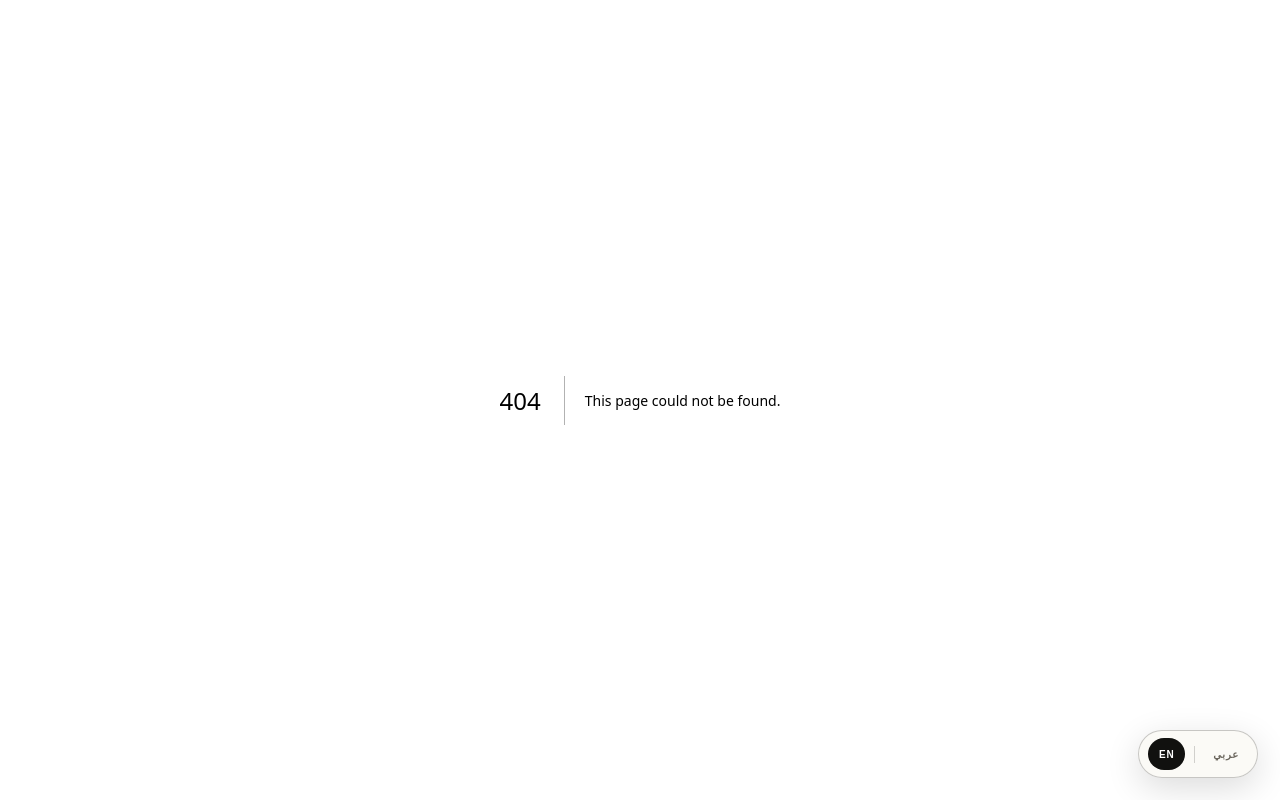
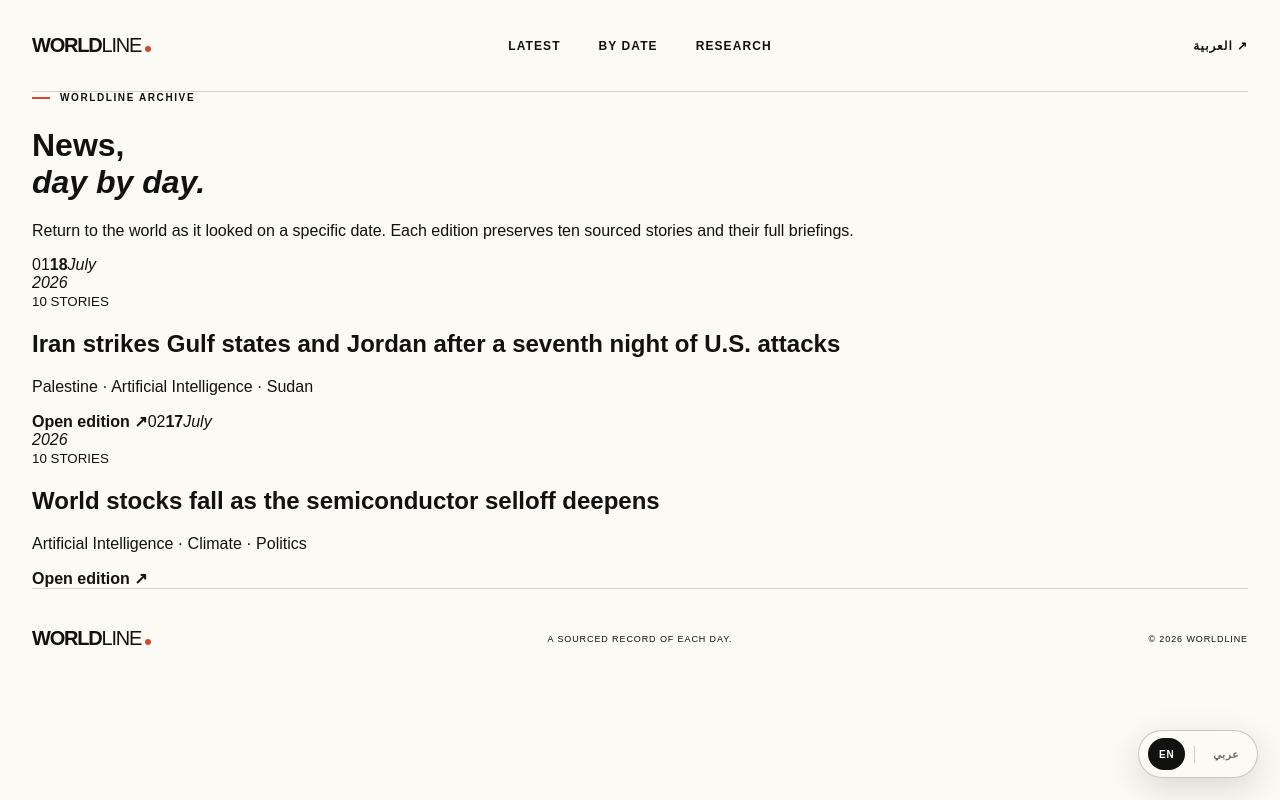
Before and after one commit to YYHomr/openworld, a Next.js app: page /date in a window 1280 px wide. Before the commit this address had no page. Built offline with nearby package versions, Linux system fonts and the light colour scheme.

Commit message:
Add news by date: app/date/page.tsx

```diff
--- /dev/null
+++ b/app/date/page.tsx
@@ -0,0 +1,4 @@
+import type {Metadata} from "next";import today from "../../data/news-2026-07-18.json";import previous from "../../data/archive/news-2026-07-17.json";
+export const metadata:Metadata={title:"News by Date — Worldline",description:"Browse Worldline's sourced daily news editions by date."};
+const editions=[{key:"2026-07-18",day:"18",month:"July",stories:today},{key:"2026-07-17",day:"17",month:"July",stories:previous}];
+export default function DateArchive(){return <main className="date-page"><nav className="nav shell date-nav"><a className="brand" href="/">WORLD<span>LINE</span><i/></a><div className="nav-links"><a href="/#latest">Latest</a><a href="/date">By date</a><a href="/research">Research</a></div><a className="edition" href="/ar/date">العربية ↗</a></nav><header className="date-archive-hero shell"><p className="eyebrow"><span/> Worldline archive</p><h1>News,<br/><em>day by day.</em></h1><p>Return to the world as it looked on a specific date. Each edition preserves ten sourced stories and their full briefings.</p></header><section className="date-archive-list shell">{editions.map((e,i)=><a href={`/date/${e.key}`} key={e.key}><span>{String(i+1).padStart(2,"0")}</span><time dateTime={e.key}><b>{e.day}</b><i>{e.month}<br/>2026</i></time><div><small>{e.stories.length} STORIES</small><h2>{e.stories[0].title}</h2><p>{e.stories.slice(1,4).map(s=>s.category).join(" · ")}</p></div><strong>Open edition ↗</strong></a>)}</section><footer className="footer shell"><a className="brand" href="/">WORLD<span>LINE</span><i/></a><p>A sourced record of each day.</p><p>© 2026 Worldline</p></footer></main>}
```
